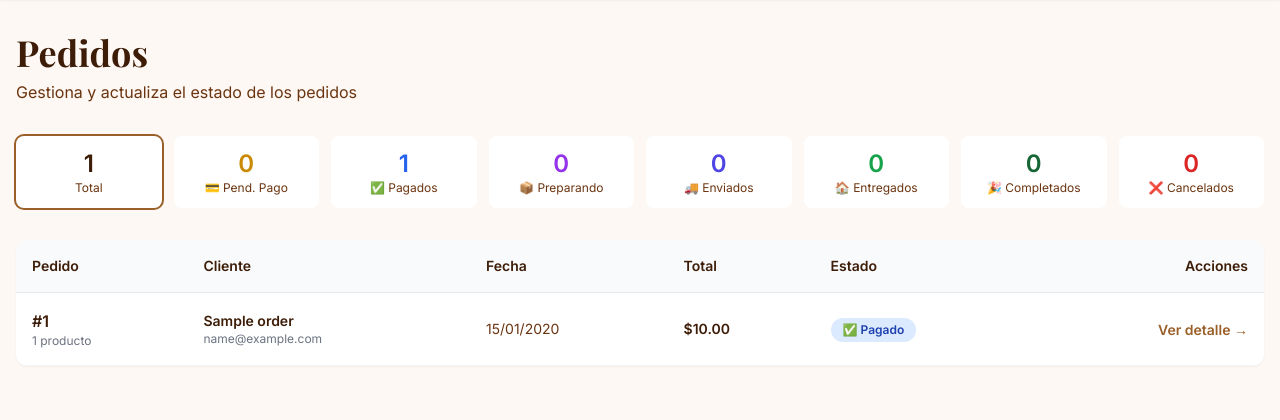
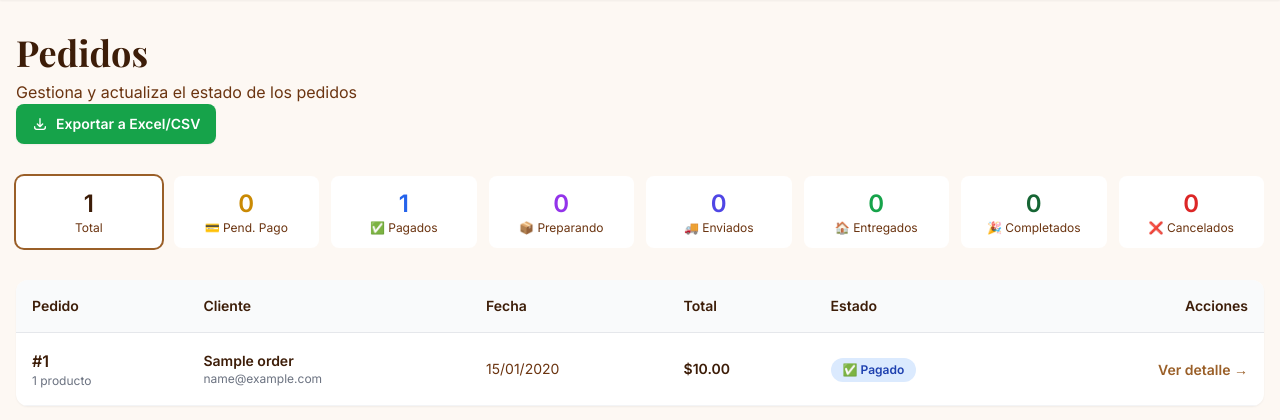
Before and after one commit to yapher/marroquineria-peluzza, a Flask app: page /admin/pedidos in a window 1280 px wide. Shown: the part 62-482 px from the top of the page. Run offline with Flask 3, Linux system fonts and the light colour scheme; a user stored in the database is signed in; tables that the repository leaves empty hold one stand-in row (values such as "Sample post"); some libraries are stand-ins or nearby versions.

Commit message:
descar de archivos CSV de pedidos

```diff
--- a/app/blueprints/admin/routes.py
+++ b/app/blueprints/admin/routes.py
@@ -1,5 +1,7 @@
 import os
-from flask import Blueprint, render_template, request, flash, redirect, url_for, current_app
+import csv
+import io
+from flask import Response, Blueprint, render_template, request, flash, redirect, url_for, current_app
 from flask_login import login_required, current_user
 from functools import wraps
 from werkzeug.utils import secure_filename
@@ -646,3 +648,56 @@ def reject_review(review_id):
     db.session.commit()
     flash(f"❌ Reseña de {user_name} para {product_name} rechazada", "warning")
     return redirect(url_for("admin.reviews", status=request.args.get("status", "pending")))
+
+@admin_bp.route("/pedidos/exportar-csv")
+@admin_required
+def export_orders_csv():
+    """Exporta los pedidos a un archivo CSV compatible con Excel."""
+    status_filter = request.args.get("status")
+    query = Order.query
+
+    # Respetar el filtro de estado si existe
+    if status_filter and status_filter != "all":
+        query = query.filter_by(status=status_filter)
+
+    orders = query.order_by(Order.created_at.desc()).all()
+
+    # Crear el archivo CSV en memoria
+    si = io.StringIO()
+    cw = csv.writer(si)
+
+    # Encabezados de columnas
+    cw.writerow([
+        "ID Pedido", "Fecha", "Cliente", "Email", "Teléfono",
+        "Estado", "Total", "Método de Pago", "Dirección", "Ciudad", "Código Postal"
+    ])
+
+    # Filas de datos
+    for order in orders:
+        # Usamos getattr con valores por defecto para evitar errores si algún campo varía en tu modelo
+        nombre = getattr(order, 'customer_name', f"{getattr(order, 'first_name', '')} {getattr(order, 'last_name', '')}".strip())
+        fecha = order.created_at.strftime("%d/%m/%Y %H:%M") if order.created_at else ""
+
+        cw.writerow([
+            order.id,
+            fecha,
+            nombre,
+            getattr(order, 'customer_email', ''),
+            getattr(order, 'customer_phone', ''),
+            order.status,
+            f"${order.total:.2f}" if order.total else "$0.00",
+            getattr(order, 'payment_method', 'N/A'),
+            getattr(order, 'shipping_address', ''),
+            getattr(order, 'shipping_city', ''),
+            getattr(order, 'shipping_zip', getattr(order, 'shipping_zip_code', ''))
+        ])
+
+    output = si.getvalue()
+    si.close()
+
+    # Retornar la respuesta como archivo descargable
+    return Response(
+        output,
+        mimetype="text/csv",
+        headers={"Content-Disposition": "attachment; filename=pedidos.csv"}
+    )
--- a/app/static/js/loading.js
+++ b/app/static/js/loading.js
@@ -36,7 +36,7 @@
     // ============================================
     // 2. Loading para clicks en enlaces normales
     // ============================================
-    document.addEventListener('click', function(e) {
+        document.addEventListener('click', function(e) {
         const link = e.target.closest('a[href]');
         if (!link) return;
         const href = link.getAttribute('href');
@@ -48,9 +48,16 @@
             link.hasAttribute('hx-delete') ||
             link.hasAttribute('hx-put') ||
             link.getAttribute('target') === '_blank' ||
+            link.hasAttribute('download') ||
             (href.startsWith('http') && !href.includes(window.location.hostname))) {
             return;
         }
+
+        // ✅ NO mostrar loader si es una descarga de archivo
+        const downloadExtensions = ['.csv', '.pdf', '.xlsx', '.xls', '.zip', '.doc', '.docx'];
+        const isDownload = downloadExtensions.some(ext => href.toLowerCase().includes(ext));
+        if (isDownload) return;
+
         showLoader('Cargando página...');
     });
 
--- a/app/templates/admin/orders.html
+++ b/app/templates/admin/orders.html
@@ -7,7 +7,16 @@
   <div class="mb-8">
     <h1 class="font-display text-4xl font-bold text-leather-900">Pedidos</h1>
     <p class="text-leather-700 mt-2">Gestiona y actualiza el estado de los pedidos</p>
+        <a href="/admin/pedidos/exportar-csv{% if current_status and current_status != 'all' %}?status={{ current_status }}{% endif %}"
+       download="pedidos.csv"
+       class="inline-flex items-center justify-center gap-2 px-4 py-2.5 bg-green-600 text-white rounded-lg text-sm font-semibold hover:bg-green-700 transition shadow-sm">
+        <svg class="w-4 h-4" fill="none" stroke="currentColor" viewBox="0 0 24 24">
+            <path stroke-linecap="round" stroke-linejoin="round" stroke-width="2" d="M4 16v1a3 3 0 003 3h10a3 3 0 003-3v-1m-4-4l-4 4m0 0l-4-4m4 4V4"></path>
+        </svg>
+        Exportar a Excel/CSV
+    </a>
   </div>
+
 
   <!-- Estadísticas rápidas -->
   <div class="grid grid-cols-2 md:grid-cols-4 lg:grid-cols-8 gap-3 mb-8">
```
